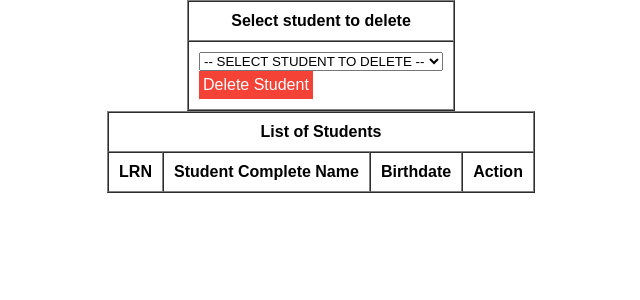
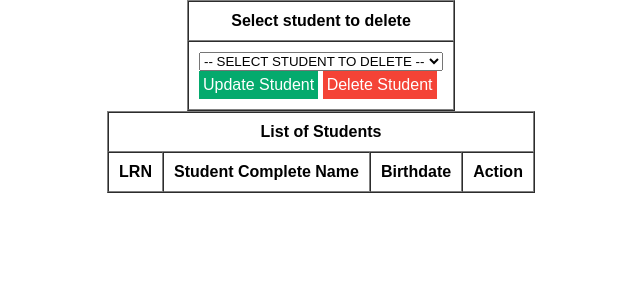
Before and after one commit to ici-github/ss5-demo-2024, a PHP site: page /htdocs/project_IT1/student_list.php in a window 1280 px wide. Shown: the part 46-346 px from the top of the page, without its empty margins (319-959 px from the left). Run offline with PHP 8.4, Linux system fonts and the light colour scheme; data that the repository does not hold is empty.

Commit message:
current upload

```diff
--- a/htdocs/project_IT1/header.php
+++ b/htdocs/project_IT1/header.php
@@ -50,5 +50,16 @@
       display: inline-block;
       font-size: 16px;
     }
+
+    .button_green {
+      background-color: #04AA6D;
+      border: none;
+      color: white;
+      padding: 5px 4px;
+      text-align: center;
+      text-decoration: none;
+      display: inline-block;
+      font-size: 16px;
+    }
   </style>
 </head>
--- a/htdocs/project_IT1/student_list.php
+++ b/htdocs/project_IT1/student_list.php
@@ -32,6 +32,7 @@ include("header.php");
             ?>
           </select>
           <br>
+          <button type="submit" class="button_green" name="update_student">Update Student</button>
           <button type="submit" class="button" name="delete_student">Delete Student</button>
         </form>
       </td>
@@ -73,7 +74,10 @@ include("header.php");
               strtotime - converts a date string to a timestamp
           */
       echo "<td>" . date("F d, Y", strtotime($result["birthdate"])) . "</td>";
-      echo "<td><a class='button' href='student_list.php?action=delete&lrn={$result["lrn"]}'>Delete</a></td>";
+      echo "<td>
+        <a class='button_green' href='update_student.php?action=edit&lrn={$result["lrn"]}'>Edit</a>
+        <a class='button' href='student_list.php?action=delete&lrn={$result["lrn"]}'>Delete</a>
+        </td>";
       echo "</tr>";
     }
     ?>
@@ -106,6 +110,13 @@ include("header.php");
       }
     }
   ?>
+
+  <?php
+    if(isset($_POST['update_student'])) {
+      $lrn = $_POST['student_lrn'];
+      echo "<script> window.location = 'update_student.php?action=edit&lrn=$lrn'; </script>";
+    }
+  ?>
 </body>
 
 </html>
```
Also changed, not shown: htdocs/project_IT1/update_student.php (added, +61 -0 lines), htdocs/testing.php (added).
